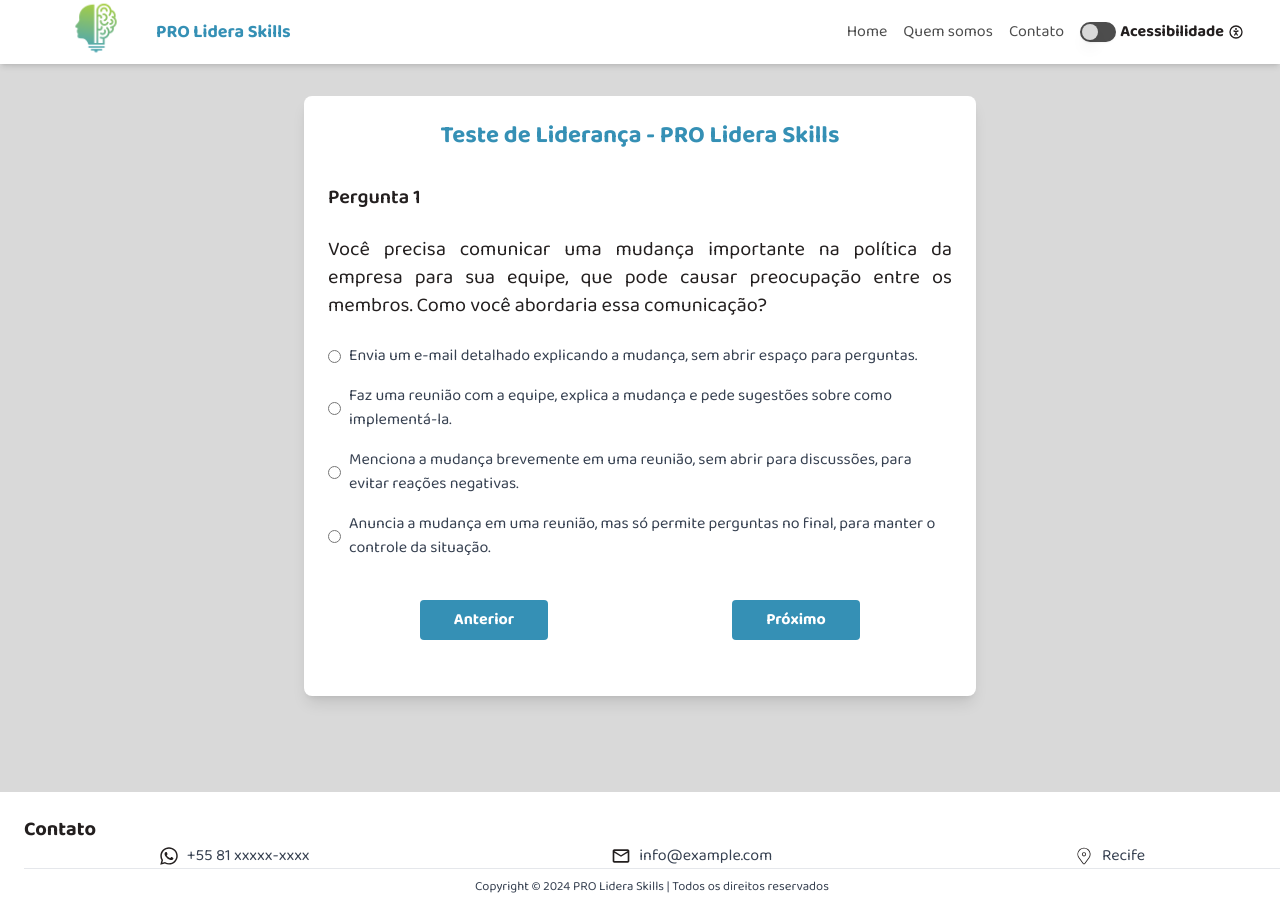
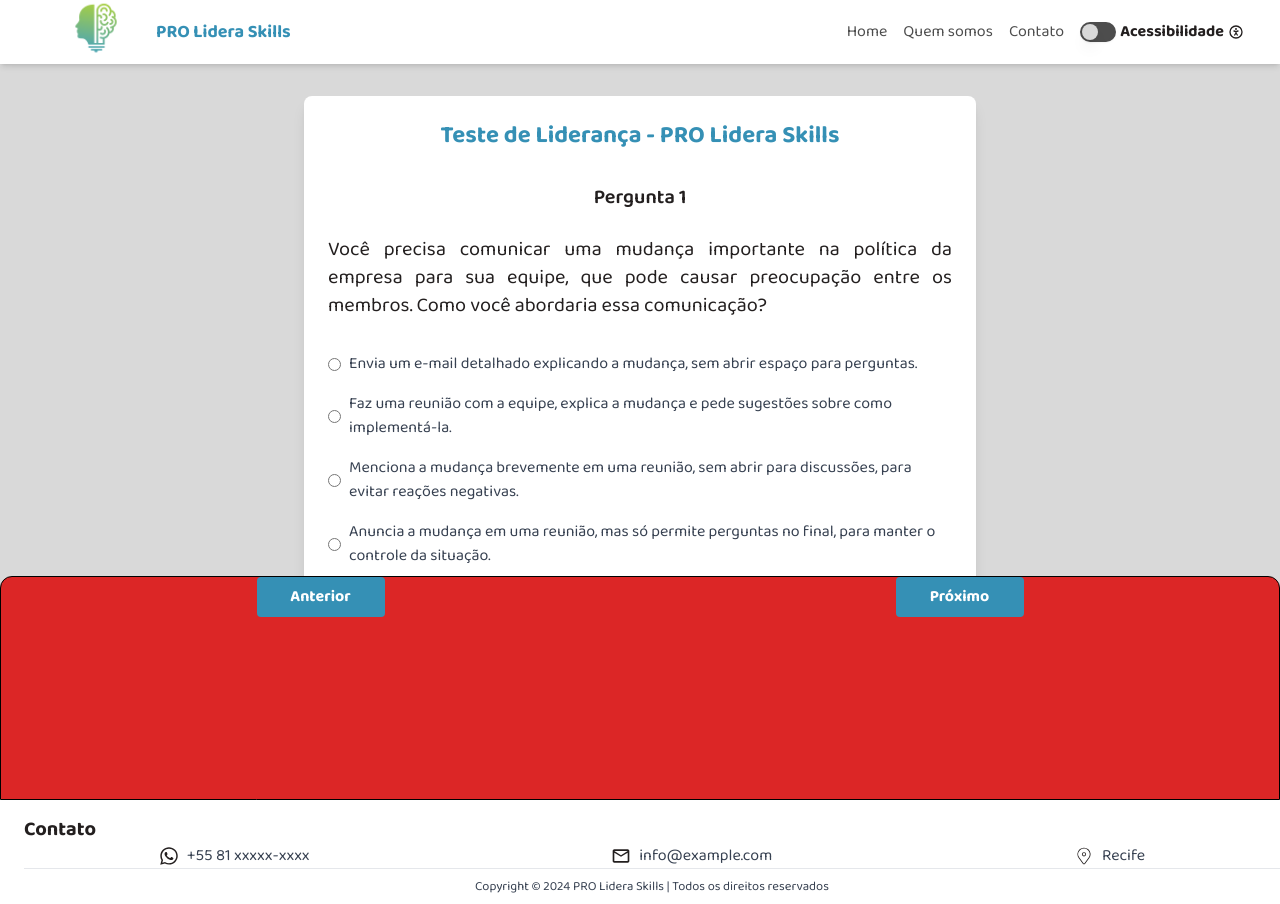
Before and after one commit to softexrecifepe/PI-PRO-LIDERA-TURMA-07-EQUIPE-02, a Next.js app: page /questionario in a window 1280 px wide. Built offline with nearby package versions, Linux system fonts and the light colour scheme.

Commit message:
feat: testando botão de proximo e volta fixado no final da página

```diff
--- a/src/app/questionario/page.tsx
+++ b/src/app/questionario/page.tsx
@@ -15,12 +15,13 @@ export default function TesteLideranca() {
 
   return (
     <>
-      <div className="flex justify-center items-center h-full py-24">
+      <div className="flex justify-center items-center h-full py-24 flex-col">
         <div className="bg-white shadow-lg rounded-lg p-6 max-w-2xl w-full h-[600px]">
           <h1 className="flex justify-center items-center text-primary text-2xl font-bold mb-8">
             Teste de Liderança - PRO Lidera Skills
           </h1>
 
+          <div className="flex flex-col items-center justify-center">
             <h2 className="text-xl font-semibold mb-6">
               Pergunta {currentQuestion.id}
             </h2>
@@ -43,14 +44,18 @@ export default function TesteLideranca() {
                     onChange={handleOptionChange}
                     className="mr-2"
                   />
-                <label htmlFor={`option${option.id}`} className="text-gray-700">
+                  <label
+                    htmlFor={`option${option.id}`}
+                    className="text-gray-700"
+                  >
                     {option.value}
                   </label>
                 </div>
               ))}
             </form>
-
-          <div className="flex mt-10 justify-around">
+          </div>
+        </div>
+        <div className=" bg-red-600 border border-black h-56 fixed bottom-0 w-full flex justify-around items-baseline rounded-t-xl">
           <CustomButton
             onClick={() =>
               setCurrentQuestionIndex(Math.max(currentQuestionIndex - 1, 0))
@@ -69,7 +74,6 @@ export default function TesteLideranca() {
           </CustomButton>
         </div>
       </div>
-      </div>
     </>
   );
 }
```
Lines whose indentation alone changed are shown as unchanged.
